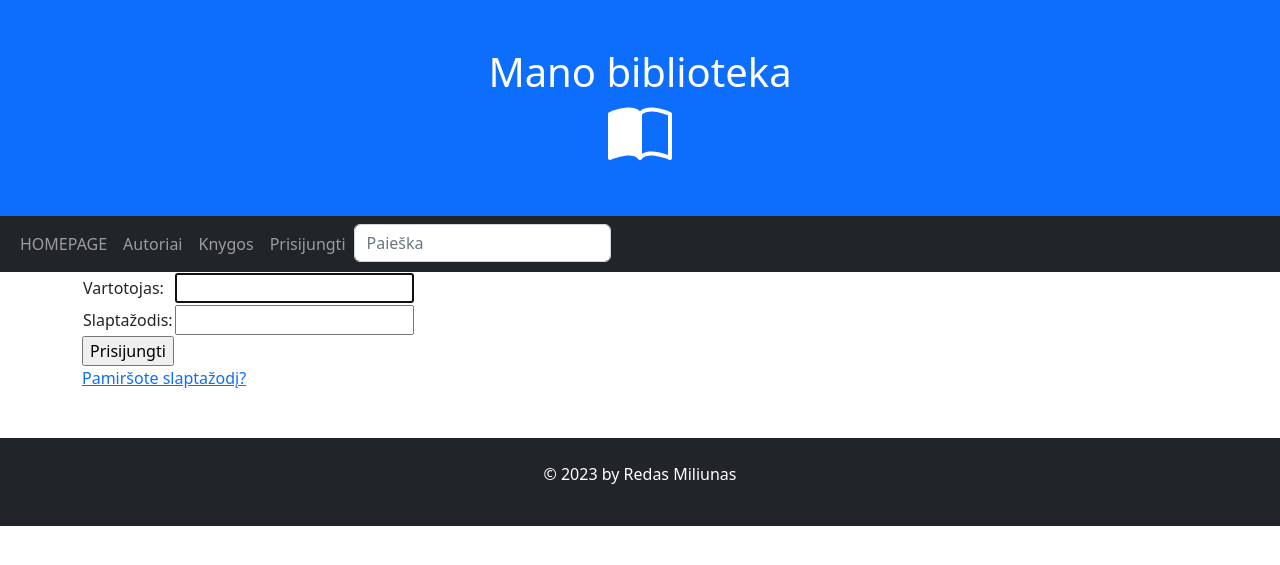
After one commit to RedasMiliunas/library_2023_pavasaris, a Django app: page /accounts/login/?next=/accounts/login/ in a window 1280 px wide. The commit adds this page. Shown: the top 565 px of the page. Run offline with Django 4.2, Linux system fonts and the light colour scheme.

Commit message:
prisiloginimas ir kita su next

```diff
--- a/mysite/library/templates/base.html
+++ b/mysite/library/templates/base.html
@@ -49,6 +49,12 @@ Cia yra pagrindinis programos HTML sablonas, sukurtas panaudojant Bootstrap 5
       <li class="nav-item">
         <a class="nav-link" href="{% url 'books'%}">Knygos</a>
       </li>
+      {% if user.is_authenticated %}
+          <li class="nav-item"><a class="nav-link" href="{% url 'logout'%}?next=/">Atsijungti</a></li>
+      {% else%}
+          <li class="nav-item"><a class="nav-link" href="{% url 'login'%}?next={{request.path}}">Prisijungti</a></li>
+      {% endif%}
+
 
       <li>
         <form action="{% url 'search' %}" method="get" class="form-inline my-2 my-md-0">
--- /dev/null
+++ b/mysite/library/templates/registration/logged_out.html
@@ -0,0 +1,6 @@
+{% extends "base.html" %}
+
+{% block "content" %}
+  <p>Sėkmingai atsijungėte!</p>
+  <a href="{% url 'login'%}">Prisijungti iš naujo.</a>
+{% endblock %}
--- /dev/null
+++ b/mysite/library/templates/registration/login.html
@@ -0,0 +1,33 @@
+{% extends "base.html" %}
+{% block "title" %}Prisijungimas{% endblock%}
+{% block "content" %}
+
+  {% if form.errors %}
+    <p>Prisijungimo klaida, bandykite dar kartą!</p>
+  {% endif %}
+
+  {% if next %}
+    {% if user.is_authenticated %}
+      <p>Neturite prieigos prie šios informacijos. Turite prisijungti.</p>
+    {% endif %}
+  {% endif %}
+
+  <form method="post" action="{% url 'login' %}">
+    {% csrf_token %}
+    <table>
+      <tr>
+        <td>Vartotojas: </td>
+        <td>{{ form.username }}</td>
+      </tr>
+      <tr>
+        <td>Slaptažodis: </td>
+        <td>{{ form.password }}</td>
+      </tr>
+    </table>
+    <input type="submit" value="Prisijungti" />
+    <input type="hidden" name="next" value="{{ next }}" />
+  </form>
+
+  <p><a href="{% url 'password_reset' %}">Pamiršote slaptažodį?</a></p>
+
+{% endblock %}
--- a/mysite/mysite/settings.py
+++ b/mysite/mysite/settings.py
@@ -131,3 +131,6 @@ MEDIA_ROOT = os.path.join(BASE_DIR, 'library/media')
 
 MEDIA_URL = '/media/'
 # print(MEDIA_ROOT) - nevenkite padebuginti, bus lengviau nepasiklysti django filesystem džiunglėse
+
+#pridedam login'a:
+LOGIN_REDIRECT_URL = '/'
--- a/mysite/mysite/urls.py
+++ b/mysite/mysite/urls.py
@@ -23,6 +23,7 @@ from django.views.generic import RedirectView
 urlpatterns = [
     path('admin/', admin.site.urls),
     path('', include('library.urls')),
+    path('accounts/', include('django.contrib.auth.urls')),
     # path('library/', include('library.urls')),
     # path('', RedirectView.as_view(url='library/', permanent=True)),
 ] + static(settings.MEDIA_URL, document_root=settings.MEDIA_ROOT)
```
Also changed, not shown: mysite/db.sqlite3.
